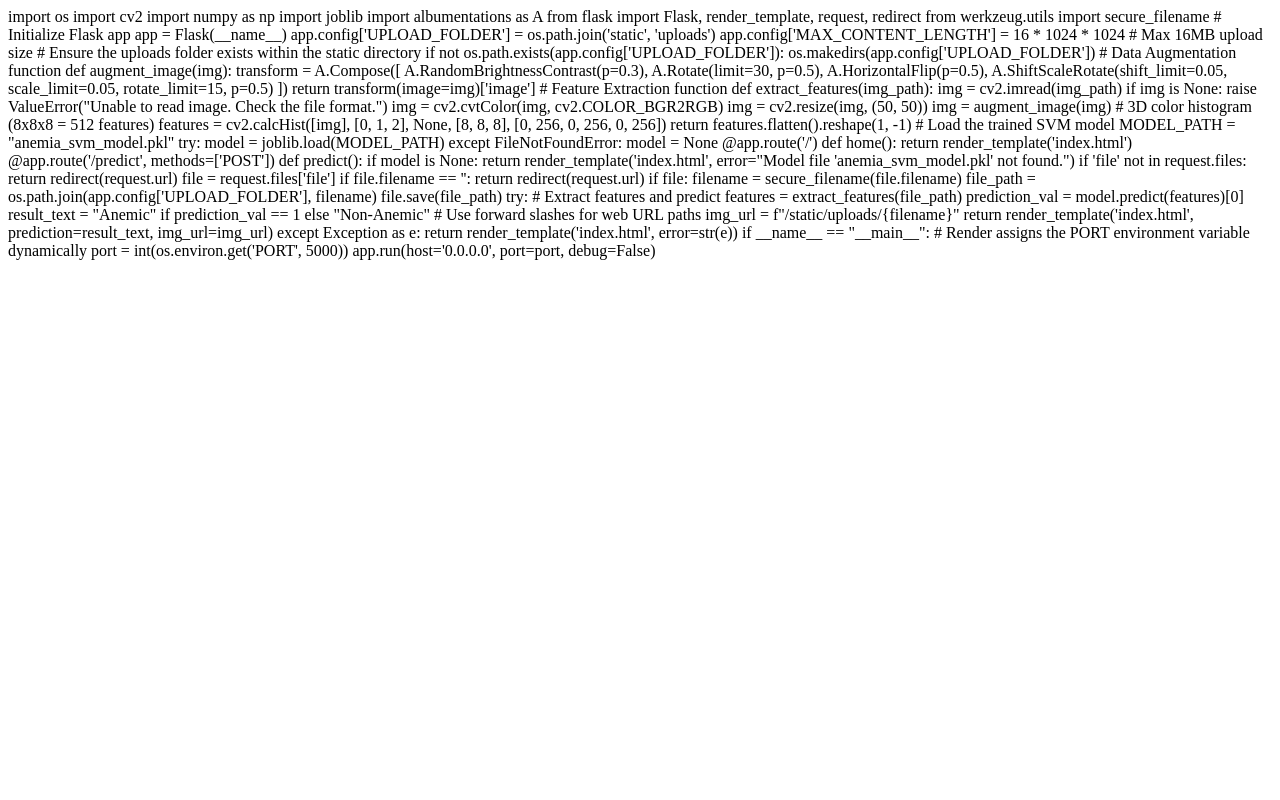
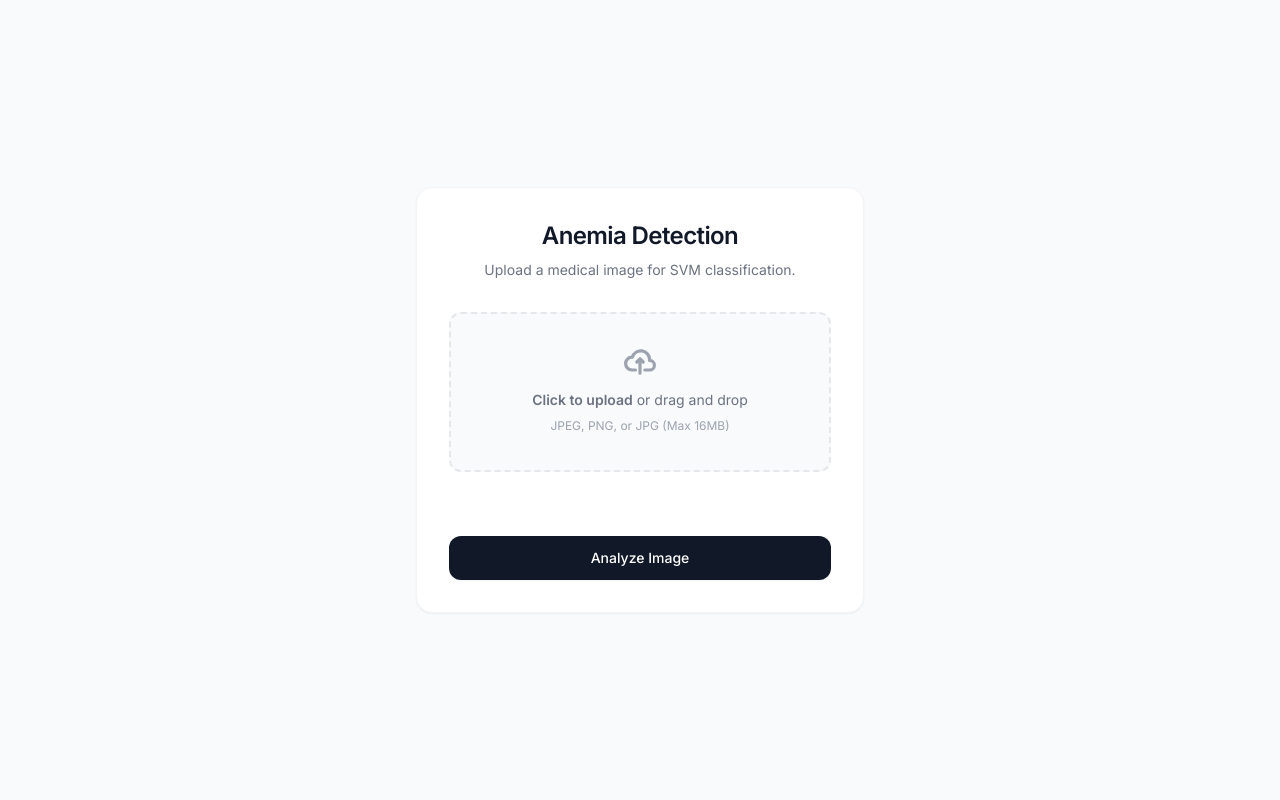
Before and after one commit to Aradhyagodambe/Anaemia-Detection-Image-Classification, a Flask app: page / in a window 1280 px wide. Run offline with Flask 3, Linux system fonts and the light colour scheme; some libraries are stand-ins or nearby versions.

Commit message:
Refactor index.html for anemia detection app

```diff
--- a/templates/index.html
+++ b/templates/index.html
@@ -1,88 +1,77 @@
-import os
-import cv2
-import numpy as np
-import joblib
-import albumentations as A
-from flask import Flask, render_template, request, redirect
-from werkzeug.utils import secure_filename
+<!DOCTYPE html>
+<html lang="en">
+<head>
+    <meta charset="UTF-8">
+    <meta name="viewport" content="width=device-width, initial-scale=1.0">
+    <title>Anemia Detection Model</title>
+    <script src="https://cdn.tailwindcss.com"></script>
+    <link href="https://fonts.googleapis.com/css2?family=Inter:wght@300;400;500;600&display=swap" rel="stylesheet">
+    <style>
+        body {
+            font-family: 'Inter', sans-serif;
+            background-color: #f9fafb;
+        }
+        /* Custom file input styling */
+        input[type="file"]::file-selector-button {
+            display: none;
+        }
+    </style>
+</head>
+<body class="min-h-screen flex items-center justify-center p-4">
 
-# Initialize Flask app
-app = Flask(__name__)
-app.config['UPLOAD_FOLDER'] = os.path.join('static', 'uploads')
-app.config['MAX_CONTENT_LENGTH'] = 16 * 1024 * 1024  # Max 16MB upload size
+    <div class="max-w-md w-full bg-white rounded-2xl shadow-sm border border-gray-100 p-8">
+        <div class="text-center mb-8">
+            <h2 class="text-2xl font-semibold text-gray-900 tracking-tight">Anemia Detection</h2>
+            <p class="text-sm text-gray-500 mt-2">Upload a medical image for SVM classification.</p>
+        </div>
 
-# Ensure the uploads folder exists within the static directory
-if not os.path.exists(app.config['UPLOAD_FOLDER']):
-    os.makedirs(app.config['UPLOAD_FOLDER'])
+        <form action="{{ url_for('predict') }}" method="post" enctype="multipart/form-data" class="space-y-6">
 
-# Data Augmentation function
-def augment_image(img):
-    transform = A.Compose([
-        A.RandomBrightnessContrast(p=0.3),
-        A.Rotate(limit=30, p=0.5),
-        A.HorizontalFlip(p=0.5),
-        A.ShiftScaleRotate(shift_limit=0.05, scale_limit=0.05, rotate_limit=15, p=0.5)
-    ])
-    return transform(image=img)['image']
+            <!-- File Upload Zone -->
+            <label class="flex flex-col items-center justify-center w-full h-40 border-2 border-gray-200 border-dashed rounded-xl cursor-pointer bg-gray-50 hover:bg-gray-100 transition-colors">
+                <div class="flex flex-col items-center justify-center pt-5 pb-6">
+                    <svg class="w-8 h-8 mb-3 text-gray-400" aria-hidden="true" xmlns="http://www.w3.org/2000/svg" fill="none" viewBox="0 0 20 16">
+                        <path stroke="currentColor" stroke-linecap="round" stroke-linejoin="round" stroke-width="2" d="M13 13h3a3 3 0 0 0 0-6h-.025A5.56 5.56 0 0 0 16 6.5 5.5 5.5 0 0 0 5.207 5.021C5.137 5.017 5.071 5 5 5a4 4 0 0 0 0 8h2.167M10 15V6m0 0L8 8m2-2 2 2"/>
+                    </svg>
+                    <p class="mb-2 text-sm text-gray-500"><span class="font-semibold">Click to upload</span> or drag and drop</p>
+                    <p class="text-xs text-gray-400">JPEG, PNG, or JPG (Max 16MB)</p>
+                </div>
+                <input type="file" name="file" class="hidden" accept="image/*" required onchange="document.getElementById('filename').textContent = this.files[0].name" />
+            </label>
+            <div id="filename" class="text-center text-xs text-gray-600 font-medium h-4"></div>
 
-# Feature Extraction function
-def extract_features(img_path):
-    img = cv2.imread(img_path)
-    if img is None:
-        raise ValueError("Unable to read image. Check the file format.")
+            <button type="submit"
+                class="w-full bg-gray-900 hover:bg-gray-800 text-white font-medium py-3 rounded-xl transition-colors duration-200 text-sm focus:ring-2 focus:ring-offset-2 focus:ring-gray-900 shadow-sm">
+                Analyze Image
+            </button>
+        </form>
 
-    img = cv2.cvtColor(img, cv2.COLOR_BGR2RGB)
-    img = cv2.resize(img, (50, 50))
-    img = augment_image(img)
+        <!-- Prediction Result -->
+        {% if prediction %}
+        <div class="mt-8 pt-6 border-t border-gray-100">
+            <h3 class="text-sm font-medium text-gray-500 text-center uppercase tracking-wide mb-4">Analysis Result</h3>
 
-    # 3D color histogram (8x8x8 = 512 features)
-    features = cv2.calcHist([img], [0, 1, 2], None, [8, 8, 8],
-                            [0, 256, 0, 256, 0, 256])
-    return features.flatten().reshape(1, -1)
+            {% if img_url %}
+            <div class="flex justify-center mb-4">
+                <img src="{{ img_url }}" alt="Uploaded Image" class="w-24 h-24 object-cover rounded-lg border border-gray-200 shadow-sm">
+            </div>
+            {% endif %}
 
-# Load the trained SVM model
-MODEL_PATH = "anemia_svm_model.pkl"
-try:
-    model = joblib.load(MODEL_PATH)
-except FileNotFoundError:
-    model = None
+            <div class="p-4 rounded-xl border text-center font-semibold
+                {% if prediction == 'Anemic' %} bg-red-50 border-red-100 text-red-700
+                {% else %} bg-green-50 border-green-100 text-green-700 {% endif %}">
+                {{ prediction }}
+            </div>
+        </div>
+        {% endif %}
 
-@app.route('/')
-def home():
-    return render_template('index.html')
+        <!-- Error Handling -->
+        {% if error %}
+        <div class="mt-6 p-4 bg-red-50 rounded-xl border border-red-100 text-center">
+            <span class="text-red-700 font-medium text-sm">{{ error }}</span>
+        </div>
+        {% endif %}
+    </div>
 
-@app.route('/predict', methods=['POST'])
-def predict():
-    if model is None:
-        return render_template('index.html', error="Model file 'anemia_svm_model.pkl' not found.")
-
-    if 'file' not in request.files:
-        return redirect(request.url)
-
-    file = request.files['file']
-    if file.filename == '':
-        return redirect(request.url)
-
-    if file:
-        filename = secure_filename(file.filename)
-        file_path = os.path.join(app.config['UPLOAD_FOLDER'], filename)
-        file.save(file_path)
-
-        try:
-            # Extract features and predict
-            features = extract_features(file_path)
-            prediction_val = model.predict(features)[0]
-
-            result_text = "Anemic" if prediction_val == 1 else "Non-Anemic"
-
-            # Use forward slashes for web URL paths
-            img_url = f"/static/uploads/{filename}"
-
-            return render_template('index.html', prediction=result_text, img_url=img_url)
-        except Exception as e:
-            return render_template('index.html', error=str(e))
-
-if __name__ == "__main__":
-    # Render assigns the PORT environment variable dynamically
-    port = int(os.environ.get('PORT', 5000))
-    app.run(host='0.0.0.0', port=port, debug=False)
+</body>
+</html>
```
